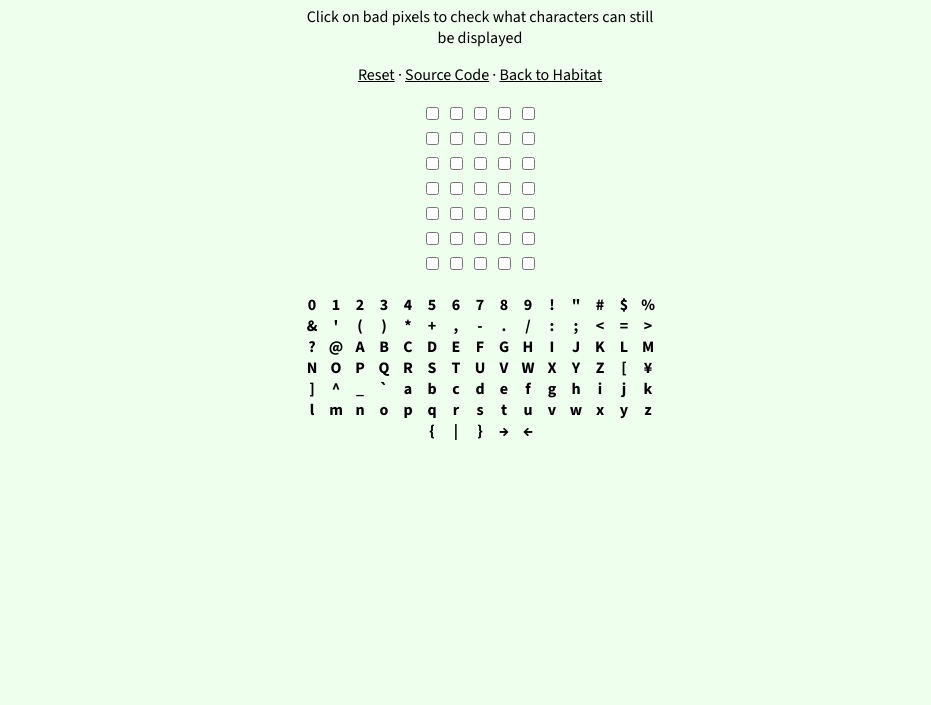
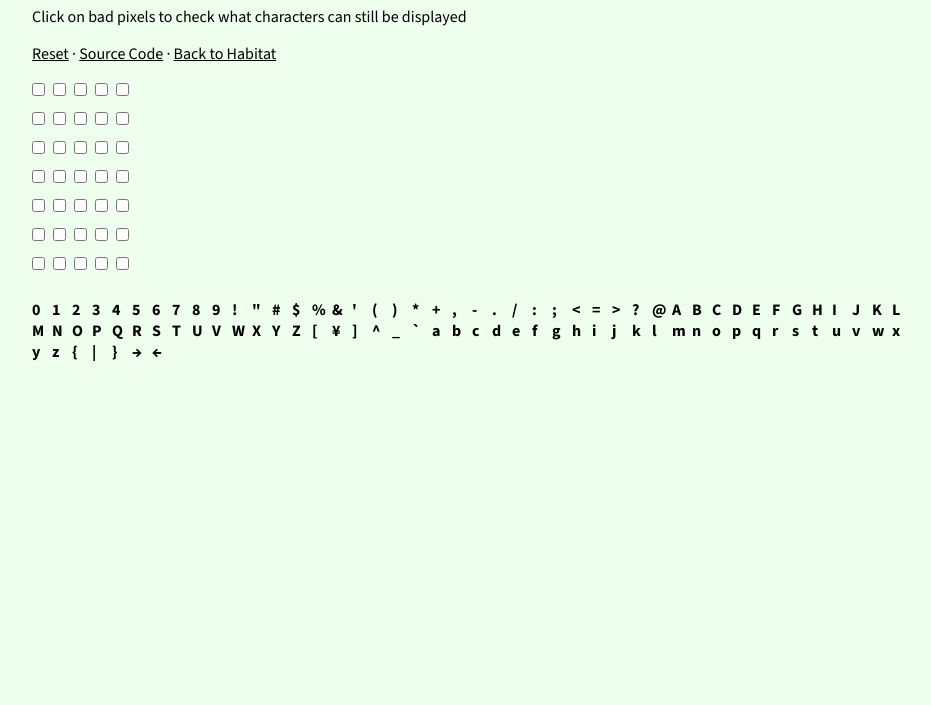
Before and after one commit to habitatofmatt/bad-pixels, a website: page index.html in a window 1280 px wide. Shown: the part 95-800 px from the top of the page, without its empty margins (160-1091 px from the left). Drawn offline with Linux system fonts and the light colour scheme.

Commit message:
Import common styles

```diff
--- a/assets/index.css
+++ b/assets/index.css
@@ -12,8 +12,9 @@
 body {
   background-color: #efe;
   color: #000;
-  font-family: "Source Sans", sans-serif;
+  font: 1rem "Source Sans", sans-serif;
   margin: 0 auto;
+  max-width: 56rem;
   padding: 1rem;
 }
 
@@ -25,25 +26,14 @@ h1 {
   font-weight: normal;
 }
 
-/* Customizations */
-
-body {
-  max-width: 360px;
-  text-align: center;
+strong {
+  font-weight: 600;
 }
 
-table {
-  margin: 0 auto;
+textarea {
+  box-sizing: border-box;
+  font: 1rem "Source Sans", sans-serif;
+  height: 10rem;
+  resize: vertical;
+  width: 100%;
 }
-
-.bad {
-  display: inline-block;
-  opacity: 0.25;
-  width: 1.5rem;
-}
-
-.good {
-  display: inline-block;
-  font-weight: bold;
-  width: 1.5rem;
-}
--- /dev/null
+++ b/assets/index.custom.css
@@ -0,0 +1,25 @@
+table {
+  border-collapse: collapse;
+}
+
+td {
+  margin: 0;
+  padding: 0 0.5rem 0.5rem 0;
+}
+
+input {
+  margin: 0;
+  padding: 0;
+}
+
+.good {
+  display: inline-block;
+  font-weight: bold;
+  width: 1.25rem;
+}
+
+.bad {
+  display: inline-block;
+  opacity: 0.33;
+  width: 1.25rem;
+}
--- a/index.html
+++ b/index.html
@@ -5,6 +5,7 @@
     <meta charset="utf-8" />
     <meta name="viewport" content="width=device-width, initial-scale=1" />
     <link rel="stylesheet" href="assets/index.css" type="text/css" />
+    <link rel="stylesheet" href="assets/index.custom.css" type="text/css" />
     <link rel="shortcut icon" href="assets/favicon.svg" type="application/svg+xml" />
   </head>
   <body>
```
Also changed, not shown: 1 other file.
